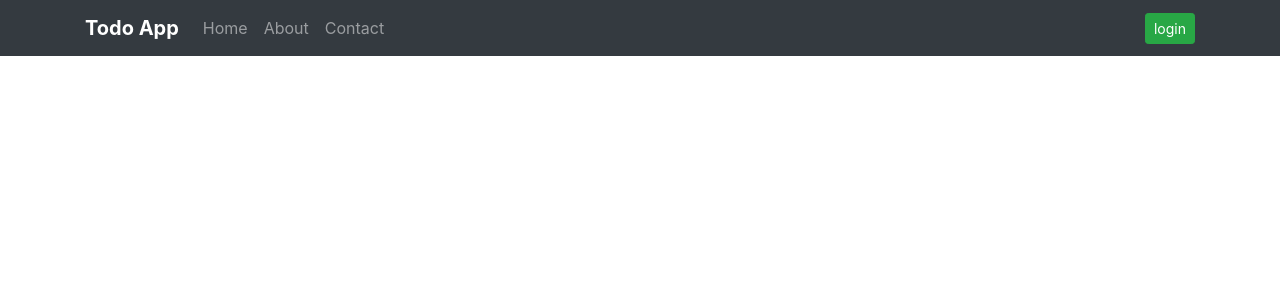
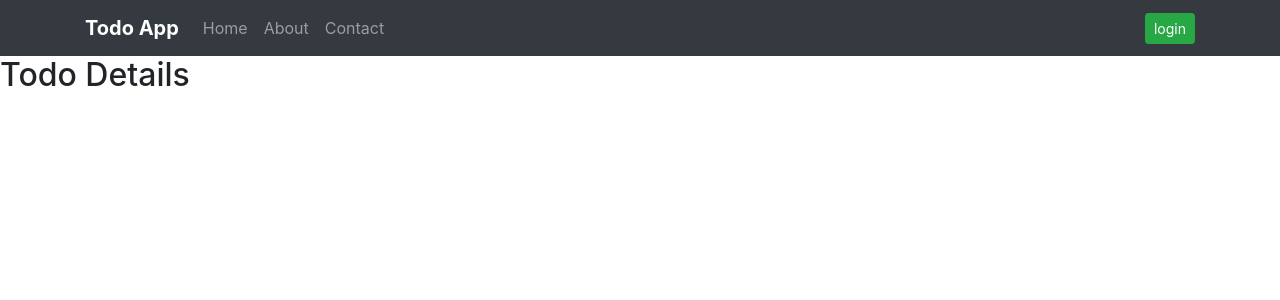
Before and after one commit to maryamghorbani/ToDo-App, a React (Create React App) app: page /todos/1 in a window 1280 px wide. Shown: the top 300 px of the page. Built offline with nearby package versions, Linux system fonts and the light colour scheme.

Commit message:
send parametr to route

```diff
--- a/src/Components/App.js
+++ b/src/Components/App.js
@@ -17,6 +17,7 @@ import AppReducer from "../Reducers/appReducer";
 import Home from "../Routs/Home";
 import About from "../Routs/About";
 import Contact from "../Routs/Contact";
+import Todo from "../Routs/Todo";
 
 
 
@@ -147,6 +148,7 @@ function App() {
                         <Header />
                         <main>
                             <Route path="/" component={Home} exact />
+                            <Route path="/todos/:id" component={Todo} />
                             <Route path="/about" component={About} />
                             <Route path="/contact" component={Contact} />
                         </main>
--- a/src/Components/Todo/Todo.js
+++ b/src/Components/Todo/Todo.js
@@ -2,6 +2,7 @@ import React, { useState , useContext } from "react";
 import EditTodo from "./EditTodo";
 import TodosContext from "../../Context/todos";
 import todoApi from "../../Api/todos";
+import { Link } from 'react-router-dom';
 
 
 function Todo (props) {
@@ -61,7 +62,7 @@ function Todo (props) {
                             <div
                                 className="d-flex justify-content-between align-items-center border rounded p-3">
                                 <div>
-                                    {item.text}
+                                    <Link to={`/todos/${item.key}`}>{item.text}</Link>
                                 </div>
                                 <div>
                                     {
--- /dev/null
+++ b/src/Routs/Todo.js
@@ -0,0 +1,12 @@
+import React from 'react';
+
+class Todo extends React.Component {
+    render() {
+        console.log(this.props.match.params);
+        return (
+            <h2> Todo Details </h2>
+        )
+    }
+}
+
+export default Todo;
```
